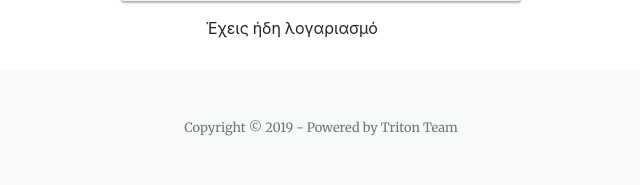
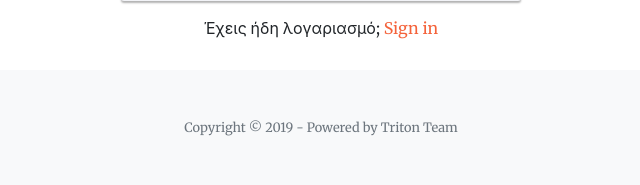
Before and after one commit to iee-ihu-gr-coursem102/WebEng19_group6_Triton, a PHP site: the page made by triton/Main Page-Unregistered User.html in a window 1280 px wide. Shown: the part 3016-3201 px from the top of the page, without its empty margins (319-959 px from the left). Run offline with PHP 8.4, Linux system fonts and the light colour scheme.

Commit message:
CSS small detail
Αλλαγη του χρώματος του "sign in" στο registration Form και προσθήκη ενος ερωτηματικού που έλειπε

```diff
--- a/triton/Main Page-Unregistered User.html
+++ b/triton/Main Page-Unregistered User.html
@@ -242,7 +242,7 @@
               <button type="submit" class="btn btn-success btn-lg btn-block">Register Now</button>
           </div>
       </form>
-    <div class="text-center">Έχεις ήδη λογαριασμό <a href="#">Sign in</a></div>
+    <div class="text-center">Έχεις ήδη λογαριασμό; <a href="#">Sign in</a></div>
   </div>
   </section>
 
--- a/triton/css/registration.css
+++ b/triton/css/registration.css
@@ -66,10 +66,7 @@
 	.signup-form .row div:last-child{
 		padding-left: 10px;
 	}
-    .signup-form a{
-		color: rgb(255, 255, 255);
-		text-decoration: underline;
-	}
+
     .signup-form a:hover{
 		text-decoration: none;
 	}
```
